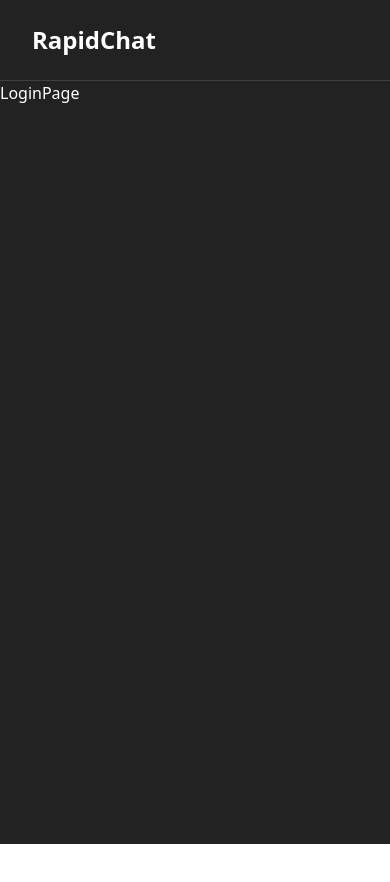
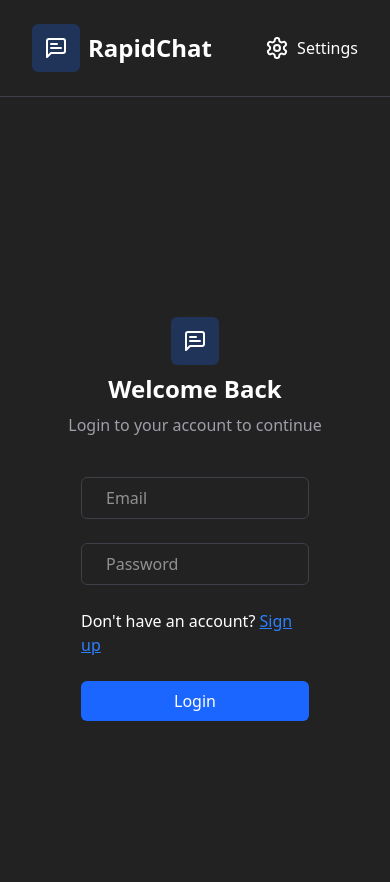
Before and after one commit to anuragbansall/RapidChat, a React (Vite) app in the folder frontend/: page /login in a window 390 px wide. Shown: the top 882 px of the page. Before the commit the page ends 844 px from the top, so only its background shows below. Built offline with nearby package versions, Linux system fonts and the light colour scheme; no server answers.

Commit message:
login and minor fixes

```diff
--- a/frontend/src/App.jsx
+++ b/frontend/src/App.jsx
@@ -9,9 +9,10 @@
 import axiosInstance from "./lib/axios";
 import { useAuthStore } from "./store/useAuthStore";
 import { Loader } from "lucide-react";
+import { Toaster } from "react-hot-toast";
 
 function App() {
-  const { authUser, checkAuth, isCheckingAuth } = useAuthStore();
+  const { authUser, checkAuth, isCheckingAuth, logout } = useAuthStore();
 
   useEffect(() => {
     checkAuth();
@@ -28,6 +29,7 @@
   return (
     <div className="min-h-screen w-full bg-[#222] text-white">
       <Navbar />
+      <Toaster position="top-right" />
       <Routes>
         <Route
           path="/"
@@ -46,17 +48,6 @@
           path="/profile"
           element={authUser ? <ProfilePage /> : <Navigate to="/login" />}
         />
-        <Route
-          path="/logout"
-          element={
-            <div>
-              {/* This is temporary solution to logout the user.*/}
-              {axiosInstance.post("/auth/logout/").then(() => {
-                useAuthStore.authUser = null;
-              })}
-            </div>
-          }
-        />
       </Routes>
     </div>
   );
--- /dev/null
+++ b/frontend/src/components/Logo.jsx
@@ -0,0 +1,12 @@
+import { MessageSquareText } from "lucide-react";
+import React from "react";
+
+function Logo() {
+  return (
+    <div className="w-fit h-fit bg-[#1a66ff3f] p-3 rounded-md hover:bg-[#1a66ff98] transition-colors duration-200 cursor-pointer">
+      <MessageSquareText />
+    </div>
+  );
+}
+
+export default Logo;
--- a/frontend/src/components/Navbar.jsx
+++ b/frontend/src/components/Navbar.jsx
@@ -1,15 +1,52 @@
-import React, { useEffect } from "react";
+import React from "react";
 import { useAuthStore } from "../store/useAuthStore";
+import { LogOut, Settings, UserPen } from "lucide-react";
+import { Link } from "react-router-dom";
+import Logo from "./Logo";
 
 function Navbar() {
-  const { authUser } = useAuthStore();
-  console.log(authUser);
+  const { authUser, logout } = useAuthStore();
 
   return (
     <div className="flex items-center justify-between px-8 py-6 border-b-[1px] border-zinc-700">
       <h2 className="text-2xl font-semibold">
-        <a href="/">RapidChat</a>
+        <Link href="/" className="flex gap-2 items-center">
+          <Logo />
+          <span>RapidChat</span>
+        </Link>
       </h2>
+      <div className="flex gap-4">
+        {[
+          {
+            label: "Settings",
+            icon: <Settings />,
+            isProtected: false,
+          },
+          {
+            label: "Profile",
+            icon: <UserPen />,
+            isProtected: true,
+          },
+          {
+            label: "Logout",
+            icon: <LogOut />,
+            isProtected: true,
+            onClick: logout,
+          },
+        ]
+          .filter((item) => !item.isProtected || authUser)
+          .map((item, index) => (
+            <Link
+              key={index}
+              href="#"
+              className="flex items-center gap-2"
+              onClick={item.onClick}
+            >
+              {item.icon}
+              <span>{item.label}</span>
+            </Link>
+          ))}
+      </div>
     </div>
   );
 }
--- a/frontend/src/pages/LoginPage.jsx
+++ b/frontend/src/pages/LoginPage.jsx
@@ -1,7 +1,133 @@
-import React from "react";
+import React, { useState } from "react";
+import { useAuthStore } from "../store/useAuthStore";
+import { MessageSquareText } from "lucide-react";
+import toast from "react-hot-toast";
+import Logo from "../components/Logo";
+import { Link } from "react-router-dom";
 
 function LoginPage() {
-  return <div>LoginPage</div>;
+  const [showPassword, setShowPassword] = useState(false);
+  const [formData, setFormData] = useState({
+    email: "",
+    password: "",
+  });
+
+  const { login, isLoggingIn } = useAuthStore();
+
+  const validateForm = () => {
+    if (!formData.email.trim()) {
+      toast.error("Email is required");
+      return false;
+    }
+    if (!formData.password.trim()) {
+      toast.error("Password is required");
+      return false;
+    }
+    if (formData.password.trim().length < 6) {
+      toast.error("Password must be at least 6 characters long");
+      return false;
+    }
+    return true;
+  };
+
+  const handleFormSubmit = (e) => {
+    e.preventDefault();
+    if (!validateForm()) return;
+    login(formData);
+  };
+
+  const handleInputChange = (e) => {
+    setFormData((prevData) => ({
+      ...prevData,
+      [e.target.name]: e.target.value,
+    }));
+  };
+
+  return (
+    <div className="min-h-screen w-full grid lg:grid-cols-2">
+      <div className="flex flex-col items-center justify-center p-6">
+        <div className="flex flex-col items-center">
+          <Logo />
+          <h2 className="text-2xl font-semibold my-2">Welcome Back</h2>
+          <p className="text-zinc-400">Login to your account to continue</p>
+        </div>
+
+        <form
+          onSubmit={handleFormSubmit}
+          className="w-2/3 max-w-120 space-y-6 mt-10"
+        >
+          <label className="input flex items-center gap-2">
+            <svg
+              xmlns="http://www.w3.org/2000/svg"
+              viewBox="0 0 16 16"
+              fill="currentColor"
+              className="h-4 w-4 opacity-70"
+            >
+              <path d="M2.5 3A1.5 1.5 0 0 0 1 4.5v.793c.026.009.051.02.076.032L7.674 8.51c.206.1.446.1.652 0l6.598-3.185A.755.755 0 0 1 15 5.293V4.5A1.5 1.5 0 0 0 13.5 3h-11Z" />
+              <path d="M15 6.954 8.978 9.86a2.25 2.25 0 0 1-1.956 0L1 6.954V11.5A1.5 1.5 0 0 0 2.5 13h11a1.5 1.5 0 0 0 1.5-1.5V6.954Z" />
+            </svg>
+            <input
+              type="email"
+              name="email"
+              onChange={handleInputChange}
+              className="grow"
+              placeholder="Email"
+              value={formData.email}
+              required
+            />
+          </label>
+          <label className="input flex items-center gap-2">
+            <svg
+              xmlns="http://www.w3.org/2000/svg"
+              viewBox="0 0 16 16"
+              fill="currentColor"
+              className="h-4 w-4 opacity-70"
+            >
+              <path
+                fillRule="evenodd"
+                d="M14 6a4 4 0 0 1-4.899 3.899l-1.955 1.955a.5.5 0 0 1-.353.146H5v1.5a.5.5 0 0 1-.5.5h-2a.5.5 0 0 1-.5-.5v-2.293a.5.5 0 0 1 .146-.353l3.955-3.955A4 4 0 1 1 14 6Zm-4-2a.75.75 0 0 0 0 1.5.5.5 0 0 1 .5.5.75.75 0 0 0 1.5 0 2 2 0 0 0-2-2Z"
+                clipRule="evenodd"
+              />
+            </svg>
+            <input
+              type="password"
+              name="password"
+              onChange={handleInputChange}
+              className="grow"
+              placeholder="Password"
+              value={formData.password}
+              required
+            />
+          </label>
+          <p className="self-start">
+            Don't have an account?{" "}
+            <Link to="/signup" className="text-blue-500 underline">
+              Sign up
+            </Link>
+          </p>
+          <button
+            type="submit"
+            className="btn-primary w-full"
+            disabled={isLoggingIn}
+          >
+            {isLoggingIn ? "Login account..." : "Login"}
+          </button>
+        </form>
+      </div>
+
+      <div className="hidden lg:flex flex-col items-center justify-center p-6 bg-[#541683]">
+        <img
+          src="https://images.unsplash.com/photo-1531525727990-67532cd332c6?q=80&w=2080&auto=format&fit=crop&ixlib=rb-4.0.3&ixid=M3wxMjA3fDB8MHxwaG90by1wYWdlfHx8fGVufDB8fHx8fA%3D%3D"
+          alt=""
+          className="w-3/4 object-cover rounded-md mb-4"
+        />
+        <h2 className="text-2xl">Share your thoughts with the world</h2>
+        <p className="text-zinc-400 text-center mt-2 max-w-sm">
+          Login to your account to start sharing your thoughts with the world.
+        </p>
+      </div>
+    </div>
+  );
 }
 
 export default LoginPage;
--- a/frontend/src/pages/SignUpPage.jsx
+++ b/frontend/src/pages/SignUpPage.jsx
@@ -1,6 +1,9 @@
 import React, { useState } from "react";
 import { useAuthStore } from "../store/useAuthStore";
 import { MessageSquareText } from "lucide-react";
+import toast from "react-hot-toast";
+import Logo from "../components/Logo";
+import { Link } from "react-router-dom";
 
 function SignUpPage() {
   const [showPassword, setShowPassword] = useState(false);
@@ -12,11 +15,29 @@
 
   const { signUp, isSigningUp } = useAuthStore();
 
-  const validatForm = () => {};
+  const validateForm = () => {
+    if (!formData.fullName.trim()) {
+      toast.error("Username is required");
+      return false;
+    }
+    if (!formData.email.trim()) {
+      toast.error("Email is required");
+      return false;
+    }
+    if (!formData.password.trim()) {
+      toast.error("Password is required");
+      return false;
+    }
+    if (formData.password.trim().length < 6) {
+      toast.error("Password must be at least 6 characters long");
+      return false;
+    }
+    return true;
+  };
 
   const handleFormSubmit = (e) => {
     e.preventDefault();
-    validatForm();
+    if (!validateForm()) return;
     signUp(formData);
   };
 
@@ -31,10 +52,8 @@
     <div className="min-h-screen w-full grid lg:grid-cols-2">
       <div className="flex flex-col items-center justify-center p-6">
         <div className="flex flex-col items-center">
-          <span className="bg-[#1a66ff3f] p-4 rounded-md hover:bg-[#1a66ff98] transition-colors duration-200 cursor-pointer mb-4">
-            <MessageSquareText />
-          </span>
-          <h2 className="text-2xl font-semibold mb-2">Create Account</h2>
+          <Logo />
+          <h2 className="text-2xl font-semibold my-2">Create Account</h2>
           <p className="text-zinc-400">Get started with your free account</p>
         </div>
 
@@ -104,6 +123,12 @@
               required
             />
           </label>
+          <p className="self-start">
+            Already have an account?{" "}
+            <Link to="/login" className="text-blue-500 underline">
+              Login
+            </Link>
+          </p>
           <button
             type="submit"
             className="btn-primary w-full"
--- a/frontend/src/store/useAuthStore.js
+++ b/frontend/src/store/useAuthStore.js
@@ -1,5 +1,6 @@
 import { create } from "zustand";
 import axiosInstance from "../lib/axios";
+import toast from "react-hot-toast";
 
 export const useAuthStore = create((set) => ({
   authUser: null,
@@ -26,10 +27,42 @@
     try {
       const response = await axiosInstance.post("/auth/signup/", data);
       set({ authUser: response.data });
+      toast.success("Account created successfully");
     } catch (error) {
+      toast.error(error.response.data.message);
       console.error(error);
     } finally {
       set({ isSigningUp: false });
     }
   },
+
+  logout: async () => {
+    set({ isLoggingOut: true });
+
+    try {
+      await axiosInstance.post("/auth/logout/");
+      set({ authUser: null });
+      toast.success("Logged out successfully");
+    } catch (error) {
+      toast.error("An error occurred");
+      console.error(error);
+    } finally {
+      set({ isLoggingOut: false });
+    }
+  },
+
+  login: async (data) => {
+    set({ isLoggingIn: true });
+
+    try {
+      const response = await axiosInstance.post("/auth/login/", data);
+      set({ authUser: response.data });
+      toast.success("Logged in successfully");
+    } catch (error) {
+      toast.error(error.response.data.message);
+      console.error(error);
+    } finally {
+      set({ isLoggingIn: false });
+    }
+  },
 }));
```
Also changed, not shown: 1 other file (tests, documents, lock files or other folders).
